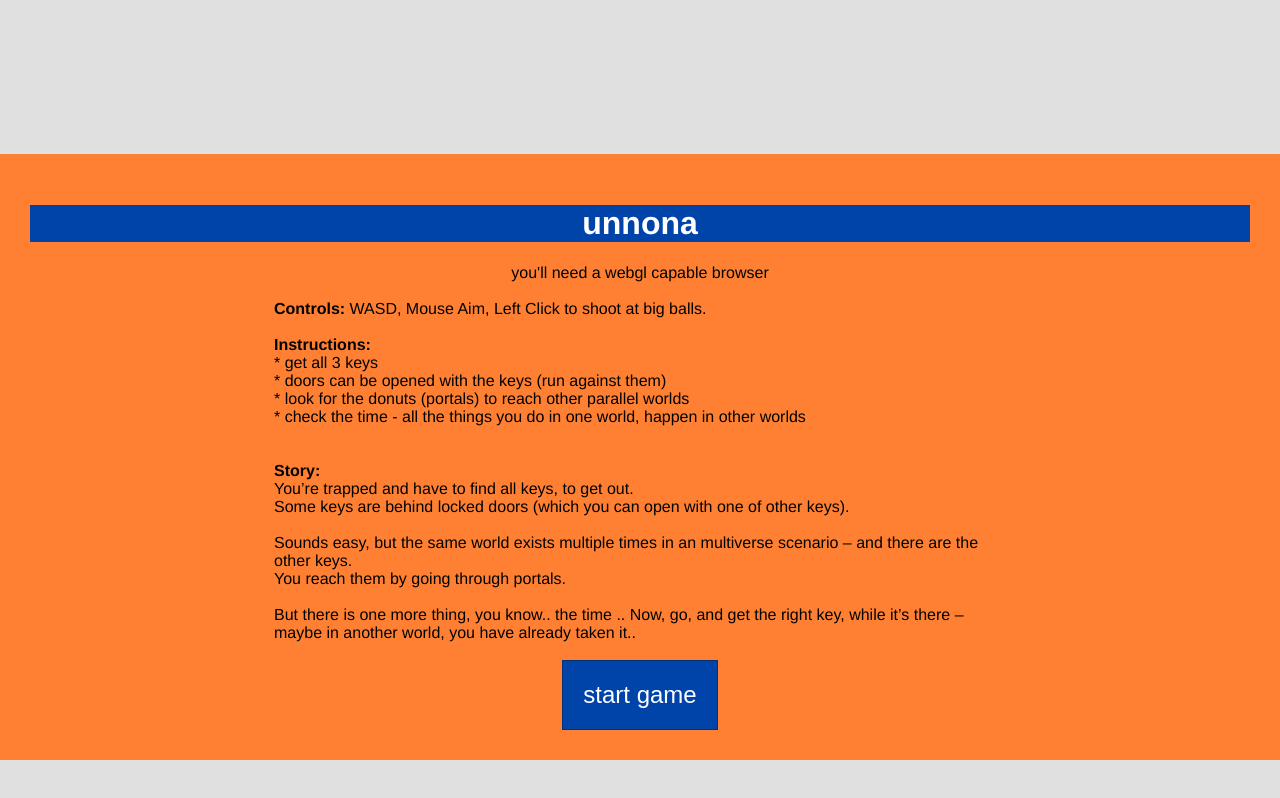
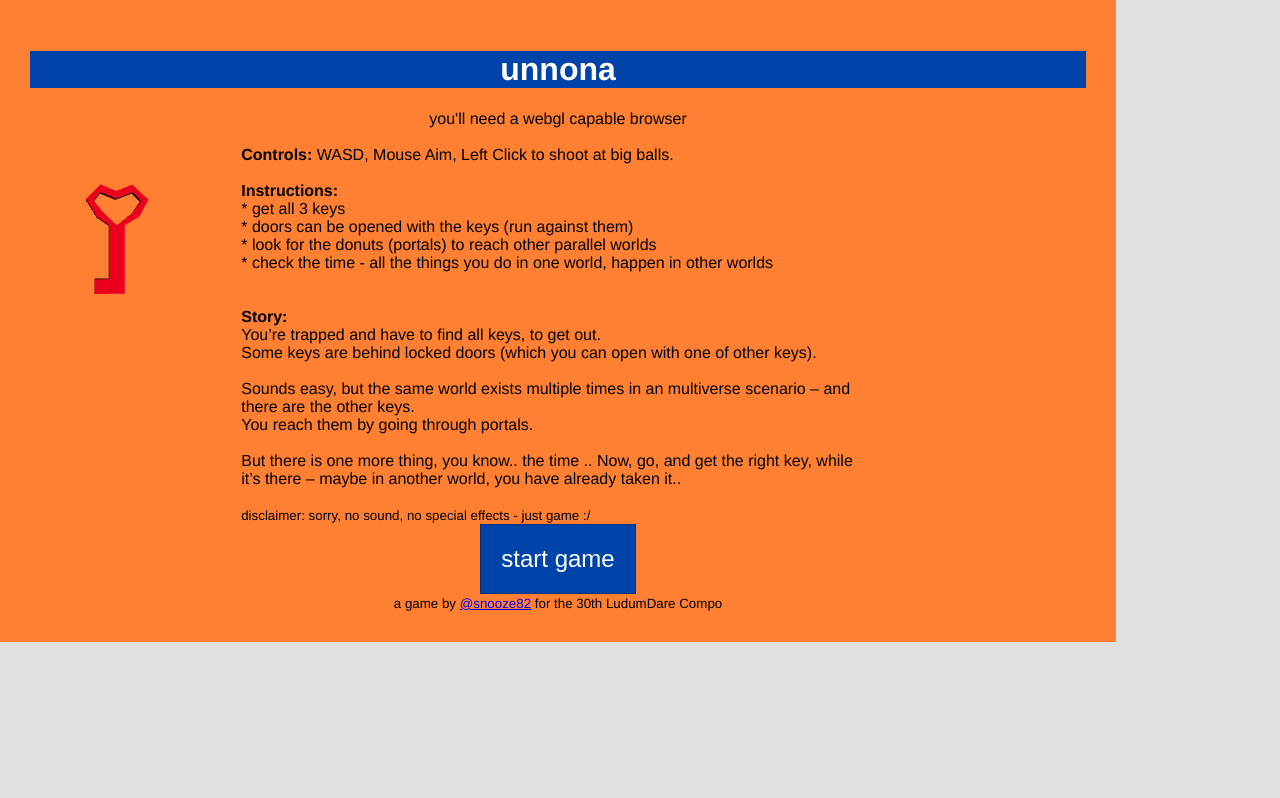
Before and after one commit to fourty2/LD30, a plain HTML site: page index.html in a window 1280 px wide. Drawn offline with Linux system fonts and the light colour scheme.

Commit message:
thats it, folks. #ld30

```diff
--- a/index.html
+++ b/index.html
@@ -15,6 +15,8 @@
 		background-color: #ff8033;
 		text-align: center;
 		padding: 30px;
+		position: absolute;
+		top: 0px;
 	}
 
 	h1, button {
@@ -27,7 +29,9 @@
 		padding: 20px;
 		font-size: 24px;
 	}
-
+	#minikey {
+		float:left;
+	}
 	</style>
 </head>
 <body style="font-family: Helvetica Neue, Arial; margin: 0 0;">
@@ -45,13 +49,19 @@
 	<div id="newworld" style="z-index:1000; position:absolute; top:0px;width: 100%;display: none">
 			<h1>you have passed portal. looks familar.. </h1>
 	</div>
+	<div id="levelcleared" style="z-index:1000; position:absolute; top:40%;width: 100%;display: none">
+			<h1>yeah \o/ you found all keys in level <span id="lvl"></span> - on to another one!</h1>
+	</div>
 
+	<div id="finished" style="z-index:1000; position:absolute; top:40px;width: 100%;display: none">
+			<h1>sorry, there are no more levels :/ :/ come back tomorrow!</h1>
+	</div>
 	<div id="menu">
 		<h1>unnona</h1>
 		<div style="text-align: center">
 		you'll need a webgl capable browser<br /><br />
 		</div>
-
+		<canvas id="minikey"></canvas>
 		<div style="width: 60%; text-align:left; margin: 0 auto;">
 		<b>Controls:</b> WASD, Mouse Aim, Left Click to shoot at big balls.<br /><br />
 		<b>Instructions:</b><br />
@@ -70,12 +80,13 @@ You reach them by going through portals.<br/>
 But there is one more thing, you know.. the time ..
 Now, go, and get the right key, while it’s there – maybe in another world, you have already taken it..<br />
 <br />
+<small>disclaimer: sorry, no sound, no special effects - just game :/ </small>
 </div>
 
 
 
-		<button onclick="ld30.init()">start game</button>
-
+		<button onclick="ld30.init()">start game</button><br />
+		<small>a game by <a href="http://twitter.com/snooze82" target="_blank">@snooze82</a> for the 30th LudumDare Compo</small>
 	</div>
 
 	<script src="js/three.min.js"></script>
@@ -85,6 +96,8 @@ Now, go, and get the right key, while it’s there – maybe in another world, y
 	<script src="js/THREE.TargetCamera.min.js"></script>
 	<script src="js/entity.js"></script>
 	<script src="js/testlevel.js"></script>
+	<script src="js/level1.js"></script>
+	<script src="js/level2.js"></script>
 	<script src="js/portal.js"></script>
 	<script src="js/door.js"></script>
 	<script src="js/key.js"></script>
@@ -92,5 +105,7 @@ Now, go, and get the right key, while it’s there – maybe in another world, y
 	<script src="js/bullet.js"></script>
 	<script src="js/enemy.js"></script>
 	<script src="js/game.js"></script>
+	<script src="js/minikey.js"></script>
+
 </body>
 </html>
--- a/js/game.js
+++ b/js/game.js
@@ -47,11 +47,7 @@ var ld30 = {
 		this.scene.fog = new THREE.Fog( 0x77aaff, 1, 1800 );
 
 		// camera
-		this.camera = new THREE.TargetCamera(FOV, WIDTH / HEIGHT,
-			NEAR, FAR);
-		this.mousePos = new THREE.Vector2();
 
-		this.scene.add(this.camera);
 		this.loadLevel(TestLevel)
 
 		// basic world ..
@@ -115,6 +111,7 @@ var ld30 = {
 						if (worldInfo.keyMapping[3]) {
 							var key = this.keys[worldInfo.keyMapping[3]];
 							key.initPosition = new THREE.Vector3(-375 + (x*50),5,-375 + (y*50));
+							key.mapIndex = 3;
 							this.entities.push(key);
 							this.scene.add(key.createMesh());
 						}
@@ -123,6 +120,7 @@ var ld30 = {
 						if (worldInfo.keyMapping[4]) {
 							var key2 = this.keys[worldInfo.keyMapping[4]];
 							key2.initPosition = new THREE.Vector3(-375 + (x*50),5,-375 + (y*50));
+							key2.mapIndex = 4;
 							this.entities.push(key2);
 							this.scene.add(key2.createMesh());
 						}
@@ -131,6 +129,7 @@ var ld30 = {
 						if (worldInfo.keyMapping[5]) {
 							var key3 = this.keys[worldInfo.keyMapping[5]];
 							key3.initPosition = new THREE.Vector3(-375 + (x*50),5,-375 + (y*50));
+							key3.mapIndex = 5;
 							this.entities.push(key3);
 							this.scene.add(key3.createMesh());
 						}
@@ -188,24 +187,64 @@ var ld30 = {
 	    this.startTime = d.getTime();
 	    this.lastCheck = 0;
 
+	    console.log(this.scene);
 	},
 	updateKeyInfo: function() {
 		var text = "";
+		var numKeys = 0;
 		if (this.playerHasKey(this.keys[1].keyColor)) {
 			text = text + " S1 ";
+			numKeys++;
 		}
 		if (this.playerHasKey(this.keys[2].keyColor)) {
 			text = text + " S2 ";
+			numKeys++;
 		}
 		if (this.playerHasKey(this.keys[3].keyColor)) {
 			text = text + " S3 ";
+			numKeys++;
 		}
-		console.log(text);
+
+		if (numKeys == 3) {
+
+			if (this.currentLevel.name == 'Warm up') {
+				this.showLevelClearedMessage();
+				this.loadLevel(Level1);
+				this.initWorld();
+
+			}
+			else if (this.currentLevel.name == 'Wednesday') {
+				this.showLevelClearedMessage();
+				this.loadLevel(Level2);
+				this.initWorld();
+				this.hud.keyInfo.innerHTML = "";
+
+			} else {
+				this.showFinishedMessage();
+			}
+		}
 		this.hud.keyInfo.innerHTML = text;
 
 	},
 	initWorld: function() {
+		for (var x=this.scene.children.length-1; x>=0; x--) {
+			this.scene.remove(this.scene.children[x]);
+		}
+
+		this.collectedKeys = [];
+		this.actionLedger = {};
+
+				var WIDTH = window.innerWidth;
+		var HEIGHT = window.innerHeight;
+		var NEAR = 0.1;
+		var FAR = 2000;
+		var FOV = 45;
 		// erstmal plane, später model
+		this.camera = new THREE.TargetCamera(FOV, WIDTH / HEIGHT,
+			NEAR, FAR);
+		this.mousePos = new THREE.Vector2();
+
+		this.scene.add(this.camera);
 
 		var planeGeometry = new THREE.PlaneGeometry(800,800, 1, 1);
 		planeGeometry.applyMatrix(
@@ -326,6 +365,9 @@ var ld30 = {
 	},
 	initPlayer: function() {
 
+		if (this.player) {
+			this.scene.remove(this.player);
+		}
 
 		scope = this;
 		//loader.options.convertUpAxis = true;
@@ -349,11 +391,11 @@ var ld30 = {
 
 			ld30.scene.add(ld30.player);
 			var quaternion = new THREE.Quaternion();
-			quaternion.setFromAxisAngle( new THREE.Vector3( 1, 0, 0 ), -(Math.PI/10)  );
+			quaternion.setFromAxisAngle( new THREE.Vector3( 1, 0, 0 ), -(Math.PI/8)  );
 			ld30.camera.addTarget({
 				name: 'player',
 				targetObject: ld30.player,
-				cameraPosition: new THREE.Vector3(0,10,200),
+				cameraPosition: new THREE.Vector3(0,30,200),
 				cameraRotation: quaternion,
 				fixed: false,
 				stiffness: 0.05,
@@ -375,7 +417,6 @@ var ld30 = {
 			}
 
 //			THREE.AnimationHandler.add(ld30.player.geometry.animations[0]);
-			console.log (ld30.player.geometry);
 //			ld30.playerAnimation = new THREE.Animation(ld30.player, "walk", THREE.AnimationHandler.CATMULLROM);
 			ld30.playerAnimation = new THREE.Animation(ld30.player, ld30.player.geometry.animations[0]);
 
@@ -465,9 +506,17 @@ var ld30 = {
 					} else if (this.entities[entityIndex] instanceof Key) {
 						this.collectedKeys.push(this.entities[entityIndex]);
 						this.entities[entityIndex].collect();
+						var mapIndex = this.entities[entityIndex].mapIndex;
 						this.addLedger(function() {
-							console.log("coollect!!!");
-							ld30.entities[entityIndex].collect();
+
+							for (var i=1; i<=3;i++) {
+								if (ld30.keys[i].mapIndex == mapIndex) {
+									ld30.keys[i].collect();
+								}
+							}
+
+							//console.log("coollect!!!");
+							//ld30.entities[entityIndex].collect();
 						});
 
 						this.updateKeyInfo();
@@ -495,6 +544,10 @@ var ld30 = {
 					x.style.display = "none";
 		}, 1000)
 	},
+	showFinishedMessage: function() {
+		var x = document.getElementById('finished');
+		x.style.display = "block";
+	},
 	showNewWorldMessage:function() {
 		if (!this.seenWorldMessage) {
 			this.seenWorldMessage = true;
@@ -506,7 +559,17 @@ var ld30 = {
 			}, 3000)
 		}
 	},
+	showLevelClearedMessage: function() {
+			var x = document.getElementById('levelcleared');
+			var y = document.getElementById('lvl');
+			y.innerHTML = this.currentLevel.name;
+			x.style.display = "block";
+			window.setTimeout(function() {
+						var x = document.getElementById('levelcleared');
+						x.style.display = "none";
+			}, 3000)
 
+	},
 	addLedger: function(callback) {
 		var n = new Date();
 		diff = n.getTime() - this.startTime;
@@ -526,6 +589,7 @@ var ld30 = {
 		this.scene.add(mesh);
 	},
 	render: function() {
+		if (this.player) {
 			var oldPosition = this.player.position.clone();
 			this.controls.update(0.016);
 			if (this.checkCollision() || this.collidesWithEntity()) {
@@ -564,6 +628,8 @@ var ld30 = {
 				this.playerAnimation.update(delta);
 			}
 
+
+		}
 		this.renderer.render(this.scene, this.camera);
 
 	},
--- /dev/null
+++ b/js/level1.js
@@ -0,0 +1,55 @@
+Level1 = {
+	name: 'Wednesday',
+	map: [
+			[1,1,1,1,1,1,1,1,1,1,1,1,1,1,1,1],
+			[1,0,0,0,0,0,0,0,0,0,0,0,3,0,0,1],
+			[1,0,0,0,0,0,0,0,0,0,0,0,0,0,0,1],
+			[1,0,0,0,0,1,1,9,0,0,0,0,0,0,0,1],
+			[1,0,0,0,0,1,1,0,0,0,0,0,0,0,0,1],
+			[1,0,0,0,0,0,0,0,0,1,1,0,0,0,0,1],
+			[1,0,0,0,0,0,0,0,1,0,4,1,0,0,0,1],
+			[1,0,0,0,1,0,0,0,1,0,0,0,1,0,0,1],
+			[1,0,0,0,1,7,7,7,1,6,6,6,1,0,0,1],
+			[1,0,0,0,1,0,5,0,1,0,0,0,1,0,0,1],
+			[1,0,0,0,1,0,0,1,0,0,0,0,0,0,0,1],
+			[1,0,0,0,0,1,1,0,0,0,0,0,0,0,0,1],
+			[1,0,0,0,0,0,0,0,0,0,1,1,0,0,0,1],
+			[1,0,0,0,0,0,0,2,0,10,1,1,0,0,0,1],
+			[1,0,0,0,0,0,0,0,0,0,0,0,0,0,0,1],
+			[1,1,1,1,1,1,1,1,1,1,1,1,1,1,1,1],
+		],
+	keyColors: {
+		1: 0xff0000,
+		2: 0x00ff00,
+		3: 0x0000ff
+	},
+	worlds: {
+		1: {
+			ambientColor: 0x002000,
+			portalColor: 0x00ff00,
+			skyColor: 0x000ff00,
+			keyMapping: {
+				4: 2
+			},
+			doorMapping: {
+				6: 1,
+				7: 3,
+				8: 3
+			}
+		},
+		2: {
+			ambientColor: 0x001144,
+			portalColor: 0x0088ff,
+			skyColor: 0x0088ff,
+			keyMapping: {
+				3: 1,
+				5: 3
+			},
+			doorMapping: {
+				6: 1,
+				7: 2,
+				8: 3
+			}
+		}
+	}
+}
--- /dev/null
+++ b/js/level2.js
@@ -0,0 +1,56 @@
+Level2 = {
+	name: 'Cool down',
+	map: [
+			[1,1,1,1,1,1,1,1,1,1,1,1,1,1,1,1],
+			[1,0,0,0,0,0,0,0,0,0,0,0,0,0,0,1],
+			[1,0,0,0,0,0,0,0,0,0,0,0,0,0,0,1],
+			[1,0,0,0,1,1,0,0,0,0,0,0,1,0,0,1],
+			[1,9,0,0,1,0,0,0,0,0,0,0,0,0,0,1],
+			[1,0,0,0,1,0,0,0,1,1,1,1,1,0,0,1],
+			[1,0,0,0,0,0,0,0,1,0,0,0,1,0,0,1],
+			[1,0,0,0,0,0,0,1,1,7,1,0,1,0,0,1],
+			[1,0,0,4,0,0,0,0,0,0,1,5,1,0,0,1],
+			[1,0,0,0,0,0,0,1,1,1,1,0,1,0,0,1],
+			[1,0,0,0,0,0,0,1,0,0,0,0,1,0,0,1],
+			[1,0,0,0,1,1,1,1,6,1,0,0,1,0,0,1],
+			[1,0,0,0,1,0,0,0,0,1,1,1,1,0,0,1],
+			[1,0,2,0,1,0,3,1,1,1,0,0,0,0,0,1],
+			[1,0,0,0,1,0,0,1,10,0,0,0,0,0,0,1],
+			[1,1,1,1,1,1,1,1,1,1,1,1,1,1,1,1],
+		],
+	keyColors: {
+		1: 0xff0000,
+		2: 0x00ff00,
+		3: 0x0000ff
+	},
+	worlds: {
+		1: {
+			ambientColor: 0x200520,
+			portalColor: 0xff00f0,
+			skyColor: 0xff000f0,
+			keyMapping: {
+				5: 2,
+				3: 3
+			},
+			doorMapping: {
+				6: 3,
+				7: 1,
+				8: 3
+			}
+		},
+		2: {
+			ambientColor: 0x001144,
+			portalColor: 0x0088ff,
+			skyColor: 0x0088ff,
+			keyMapping: {
+				4: 1,
+				5: 2
+			},
+			doorMapping: {
+				6: 1,
+				7: 2,
+				8: 3
+			}
+		}
+	}
+}
--- /dev/null
+++ b/js/minikey.js
@@ -0,0 +1,49 @@
+var WIDTH = 150;
+var HEIGHT = 200;
+var NEAR = 0.1;
+var FAR = 200;
+var FOV = 45;
+minicanvas = document.getElementById('minikey');
+var renderer = new THREE.WebGLRenderer({canvas: minicanvas, antialias: true});
+renderer.setSize(WIDTH, HEIGHT);
+renderer.setClearColor( 0xff8033, 1);
+var camera = new THREE.PerspectiveCamera(FOV, WIDTH / HEIGHT,
+			NEAR, FAR);
+
+camera.position.set(30,0,30);
+camera.lookAt(new THREE.Vector3(0,0,0));
+
+
+var scene = new THREE.Scene();
+scene.add(this.camera);
+
+var light = new THREE.DirectionalLight(0xffA020);
+      light.intensity = 1.0;
+//      light.position.set(0.5, 0.2, -2);
+	  light.position.set(400,120,400);
+      light.target.position.set(0, 0, 0);
+scene.add(light);
+var key = null;
+var loader = new THREE.JSONLoader();
+loader.load('models/key.js', function(geometry, materials) {
+	key = new THREE.Mesh(
+		geometry,
+		new THREE.MeshLambertMaterial({color:0xF000F0})
+	);
+	key.position.x = 0;
+	key.position.y = -8;
+	key.position.z = 0;
+	key.scale.set(10,10,10);
+
+	scene.add(key);
+
+});
+
+
+function animate() {
+	requestAnimationFrame(animate);
+	if (key) { key.rotateY(0.05); }
+renderer.render(scene, camera);
+}
+
+animate();
--- a/js/testlevel.js
+++ b/js/testlevel.js
@@ -1,4 +1,5 @@
 TestLevel = {
+	name: 'Warm up',
 	map: [
 			[1,1,1,1,1,1,1,1,1,1,1,1,1,1,1,1],
 			[1,0,0,0,1,0,0,0,0,0,0,0,1,0,0,1],
```
Also changed, not shown: 2 other files. Lines whose indentation alone changed are shown as unchanged.
